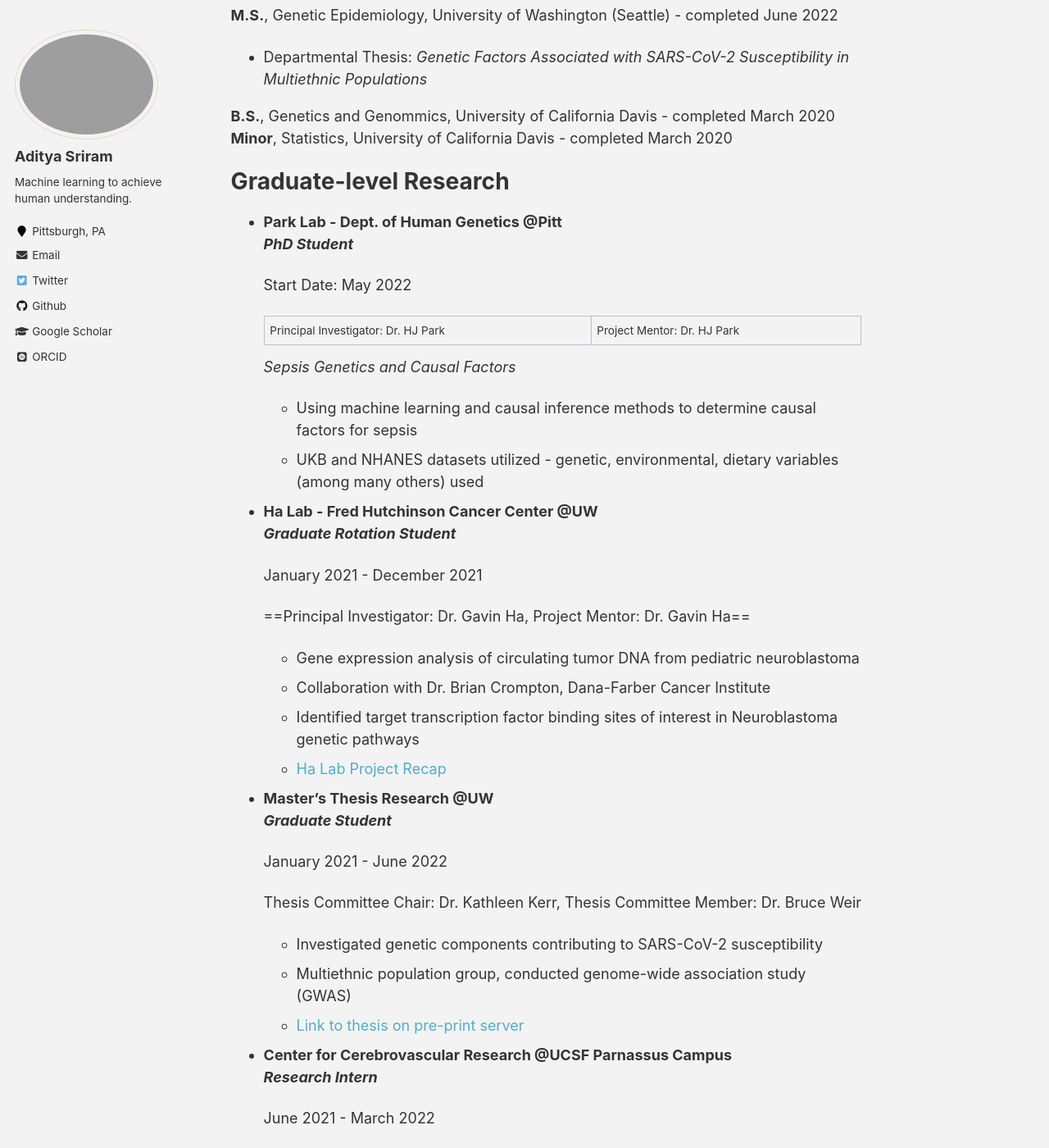
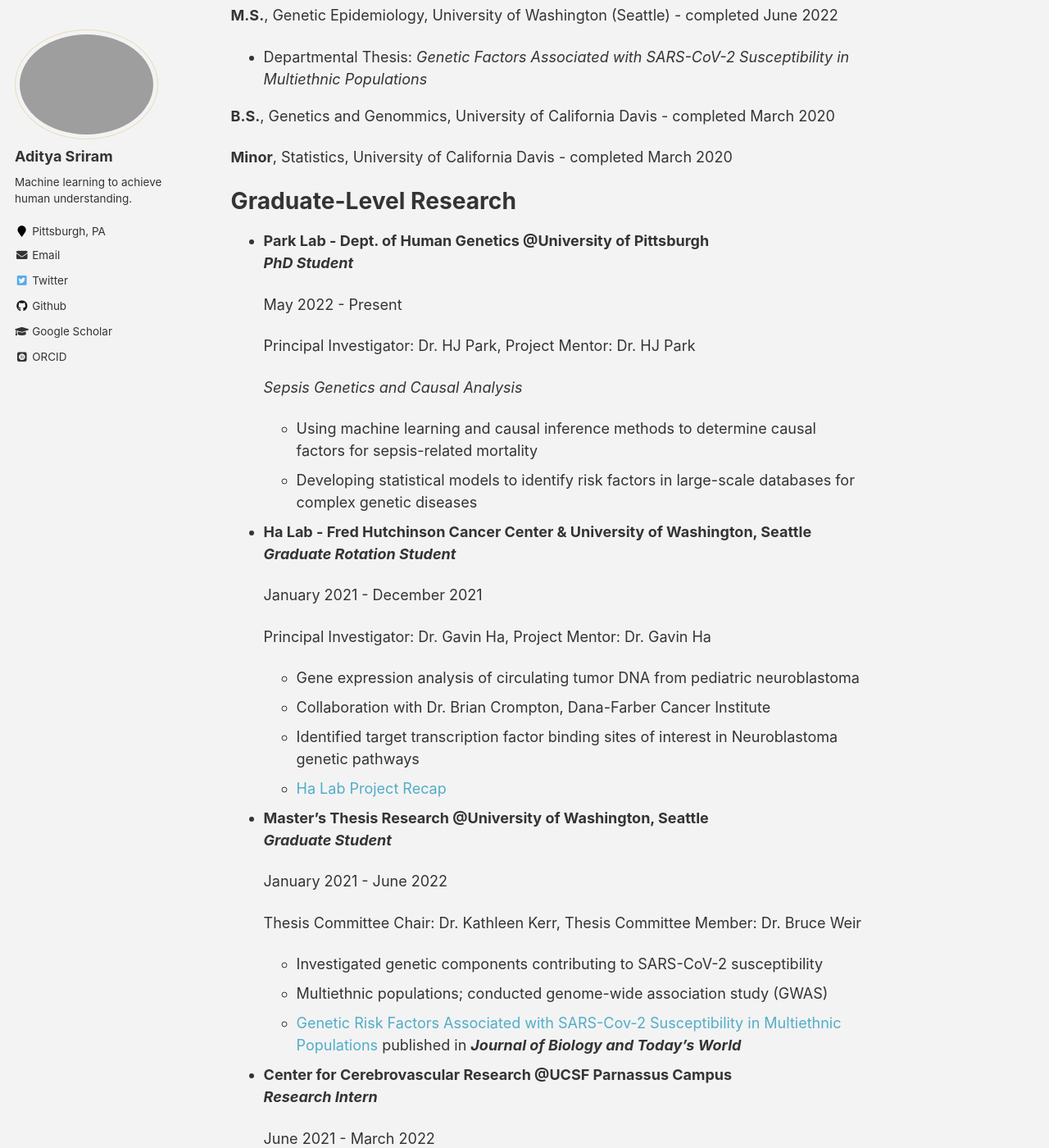
Before and after one commit to ads303/ads303.github.io, a Jekyll site: the page built from _pages/cv.md, in a window 1280 px wide and 1400 px high, scrolled down 253 px. Shown: the whole window at 82% size. Built offline with Jekyll 4.4.1, drawn with Linux system fonts in a browser that asks for light colours; some web fonts are replaced; some of the changed text lies outside the part shown.

Commit message:
update cv

```diff
--- a/_pages/cv.md
+++ b/_pages/cv.md
@@ -19,35 +19,36 @@
   * Departmental Thesis: *Genetic Factors Associated with SARS-CoV-2 Susceptibility in Multiethnic Populations*
 
 **B.S.**, Genetics and Genommics, University of California Davis - completed March 2020
+
 **Minor**, Statistics, University of California Davis - completed March 2020
 
-Graduate-level Research
+Graduate-Level Research
 ======
 
-*  **Park Lab - Dept. of Human Genetics @Pitt**
+*  **Park Lab - Dept. of Human Genetics @University of Pittsburgh**
    ***PhD Student***
 
-   Start Date: May 2022
+   May 2022 - Present
 
-   Principal Investigator: Dr. HJ Park | Project Mentor: Dr. HJ Park
+   Principal Investigator: Dr. HJ Park, Project Mentor: Dr. HJ Park
 
-   *Sepsis Genetics and Causal Factors*
-   * Using machine learning and causal inference methods to determine causal factors for sepsis
-   * UKB and NHANES datasets utilized - genetic, environmental, dietary variables (among many others) used
+   *Sepsis Genetics and Causal Analysis*
+   * Using machine learning and causal inference methods to determine causal factors for sepsis-related mortality
+   * Developing statistical models to identify risk factors in large-scale databases for complex genetic diseases
 
-*  **Ha Lab - Fred Hutchinson Cancer Center @UW**
+*  **Ha Lab - Fred Hutchinson Cancer Center & University of Washington, Seattle**
    ***Graduate Rotation Student***
 
    January 2021 - December 2021
 
-   ==Principal Investigator: Dr. Gavin Ha, Project Mentor: Dr. Gavin Ha==
+   Principal Investigator: Dr. Gavin Ha, Project Mentor: Dr. Gavin Ha
 
    * Gene expression analysis of circulating tumor DNA from pediatric neuroblastoma
    * Collaboration with Dr. Brian Crompton, Dana-Farber Cancer Institute
    * Identified target transcription factor binding sites of interest in Neuroblastoma genetic pathways
    * [Ha Lab Project Recap](https://docs.google.com/presentation/d/1D8eAk3np1AYlfoIxhU6HebP2lrm6zbjKtrM2FUeLgAk/edit?usp=sharing)
 
-*  **Master's Thesis Research @UW**
+*  **Master's Thesis Research @University of Washington, Seattle**
    ***Graduate Student***
 
    January 2021 - June 2022
@@ -55,8 +56,8 @@
    Thesis Committee Chair: Dr. Kathleen Kerr, Thesis Committee Member: Dr. Bruce Weir
 
    * Investigated genetic components contributing to SARS-CoV-2 susceptibility
-   * Multiethnic population group, conducted genome-wide association study (GWAS)
-   * [Link to thesis on pre-print server](https://www.medrxiv.org/content/10.1101/2022.06.23.22276797v1.full-text)
+   * Multiethnic populations; conducted genome-wide association study (GWAS)
+   * [Genetic Risk Factors Associated with SARS-Cov-2 Susceptibility in Multiethnic Populations](https://www.iomcworld.org/articles/genetic-risk-factors-associated-with-sarscov2-susceptibility-in-multiethnic-populations-93385.html) published in ***Journal of Biology and Today's World***
 
 *  **Center for Cerebrovascular Research @UCSF Parnassus Campus**
    ***Research Intern***
@@ -67,7 +68,7 @@
 
    * Studied the genetic basis for Familial Cerebral Cavernous Malformation (CCM) progression
    * Conducted over-representation analysis using GWAS results for enriched biological pathways
-   * [Abstract for a talk given @International Stroke Conference 2022](https://www.ahajournals.org/doi/10.1161/str.53.suppl_1.109)
+   * [Abstract 109: Biological Pathways Enriched For Genes Associated With Lesion Burden In Cerebral Cavernous Malformation](https://www.ahajournals.org/doi/10.1161/str.53.suppl_1.109)
 
 *  **Weiss Lab @UCSF Weill Institute for Neurosciences**
    ***Research Intern***
@@ -93,8 +94,20 @@
   * Investigated molecular and behavioral characteristics of Autism Spectrum Disorder and studied epilepsy target genes
   * Used Zebrafish as a model organism for all studies
   * Tasks included: Zebrafish genotyping, PAGE-gel preparation and characterization of Zebrafish variants, qPCR and Melt Curve data analysis, primer design for both standard PCR and qPCR assays, microinjections of Zebrafish with fluorescent markers to study gene function and developmental processes
-  * [Research Poster - 2019](https://drive.google.com/file/d/1oihfUccdz91x5ctHMu1rMXk-PtyxO0FX/view?usp=sharing)
-  * [Frontiers Publication - 2020](https://www.frontiersin.org/articles/10.3389/fcell.2020.586296/full)
+  * [Assessment of Autism Zebrafish Mutant Models Using a High-Throughput Larval Phenotyping Platform](https://www.frontiersin.org/articles/10.3389/fcell.2020.586296/full) published in ***Frontiers in Cell and Developmental Biology***
+  * [UC Davis Undergraduate Research Conference Poster - 2019](https://drive.google.com/file/d/1oihfUccdz91x5ctHMu1rMXk-PtyxO0FX/view?usp=sharing)
+
+Invited Talks
+======
+
+* **International Stroke Conference 2022, February 2022 @New Orleans, LA**
+  *Session Title: Aneurysms and Vascular Malformations Oral Abstracts I*
+  **Affiliation: UCSF**
+  [Transcript](https://docs.google.com/document/d/194jP7UNNV_ziO6OMViuAn315mrLHG76N/edit?usp=sharing&ouid=113345651194344459277&rtpof=true&sd=true)
+
+* **Angioma Alliance 2021 International CCM Scientific Meeting, November 2021**
+  *Session 1: Basic Science*
+  **Affiliation: UCSF**
 
 Volunteering and Teaching
 ======
@@ -124,7 +137,7 @@
 
 Publications
 ======
-**Sriram, A.D.** (2022). Genetic risk factors associated with SARS-CoV-2 susceptibility in multiethnic populations. MedRxiv, 2022.06.23.22276797. [link](https://doi.org/10.1101/2022.06.23.22276797)
+**Sriram, A.D.**, Kerr K.F. Genetic Risk Factors Associated with SARS-CoV-2 Susceptibility in Multiethnic Populations. J Biol Today's World, 2022, 11(4), 001-004 [link](https://www.iomcworld.org/articles/genetic-risk-factors-associated-with-sarscov2-susceptibility-in-multiethnic-populations-93385.html)
 
 Colón-Rodríguez, A., Uribe-Salazar, J. M., Weyenberg, K. B., **Sriram, A.**, Quezada, A., Kaya, G., Jao, E., Radke, B., Lein, P. J., Dennis, M. Y., (2020). Assessment of Autism Zebrafish Mutant Models Using a High-Throughput Larval Phenotyping Platform. Frontiers in Cell and Developmental Biology, 8. [link](https://www.frontiersin.org/article/10.3389/fcell.2020.586296)
 
```
Also changed, not shown: other parts of _pages/cv.md (+1 -1 lines).
